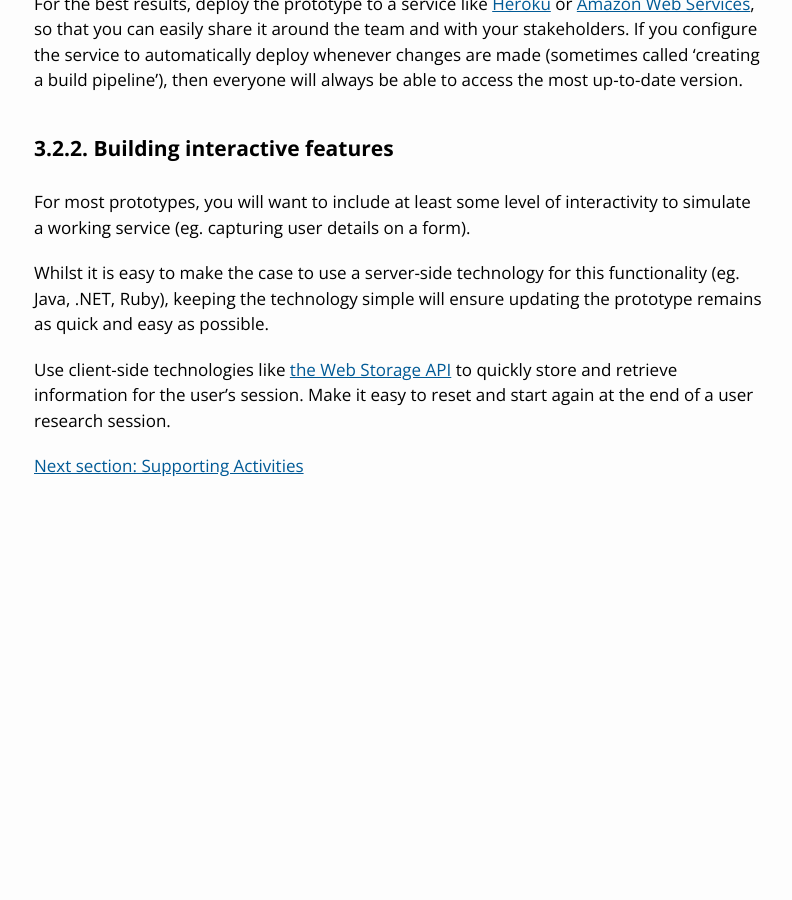
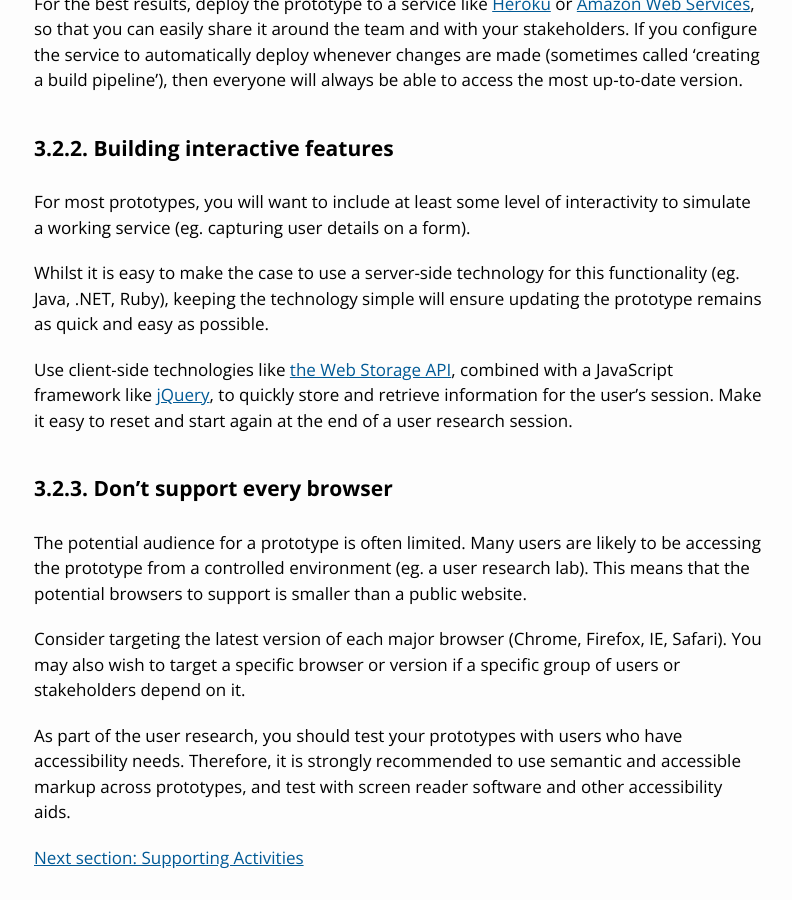
Before and after one commit to AusDTO/service-handbook, a Jekyll site: the page built from _alpha/3-building-prototypes/3-2-tools-technology.md, in a window 1280 px wide and 900 px high, scrolled down 960 px. Shown: the whole window, without its empty margins (236-1028 px from the left). Built offline with Jekyll 4.4.1, drawn with Linux system fonts in a browser that asks for light colours; before the commit the page ends 1469 px from its top, so only the background shows below that.

Commit message:
Add new paragraph to Tools & Technology section

```diff
--- a/_alpha/3-building-prototypes/3-2-tools-technology.md
+++ b/_alpha/3-building-prototypes/3-2-tools-technology.md
@@ -25,7 +25,16 @@ For most prototypes, you will want to include at least some level of interactivi
 
 Whilst it is easy to make the case to use a server-side technology for this functionality (eg. Java, .NET, Ruby), keeping the technology simple will ensure updating the prototype remains as quick and easy as possible.
 
-Use client-side technologies like [the Web Storage API](https://developer.mozilla.org/en-US/docs/Web/API/Web_Storage_API/Using_the_Web_Storage_API) to quickly store and retrieve information for the user's session. Make it easy to reset and start again at the end of a user research session.
+Use client-side technologies like [the Web Storage API](https://developer.mozilla.org/en-US/docs/Web/API/Web_Storage_API/Using_the_Web_Storage_API), combined with a JavaScript framework like [jQuery](https://jquery.com/), to quickly store and retrieve information for the user's session. Make it easy to reset and start again at the end of a user research session.
+
+## 3.2.3. Don't support every browser
+
+The potential audience for a prototype is often limited. Many users are likely to be accessing the prototype from a controlled environment (eg. a user research lab). This means that the potential browsers to support is smaller than a public website.
+
+Consider targeting the latest version of each major browser (Chrome, Firefox, IE, Safari). You may also wish to target a specific browser or version if a specific group of users or stakeholders depend on it.
+
+As part of the user research, you should test your prototypes with users who have accessibility needs. Therefore, it is strongly recommended to use semantic and accessible markup across prototypes, and test with screen reader software and other accessibility aids.
+
 
 
 [Next section: Supporting Activities](3-4-supporting-activities.html)
```
